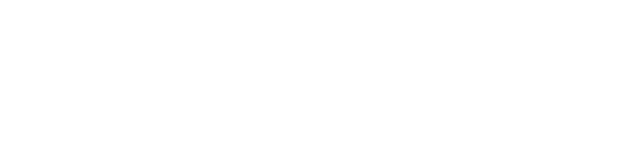
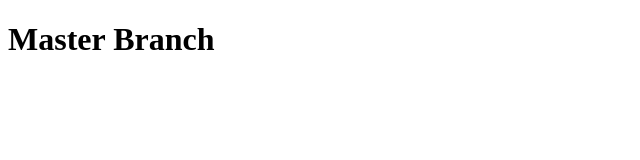
Before and after one commit to ntemple1150/testGit, a plain HTML site: page index.html in a window 1280 px wide. Shown: the whole page, without its empty margins (0-640 px from the left). Drawn offline with Linux system fonts and the light colour scheme.

Commit message:
initial commit

```diff
--- a/index.html
+++ b/index.html
@@ -4,9 +4,9 @@
     <meta charset="UTF-8">
     <meta name="viewport" content="width=device-width, initial-scale=1.0">
     <meta http-equiv="X-UA-Compatible" content="ie=edge">
-    <title>Master Branch</title>
+    <title>TestGit</title>
 </head>
 <body>
-
+    <h1>Master Branch</h1>
 </body>
 </html>
```
